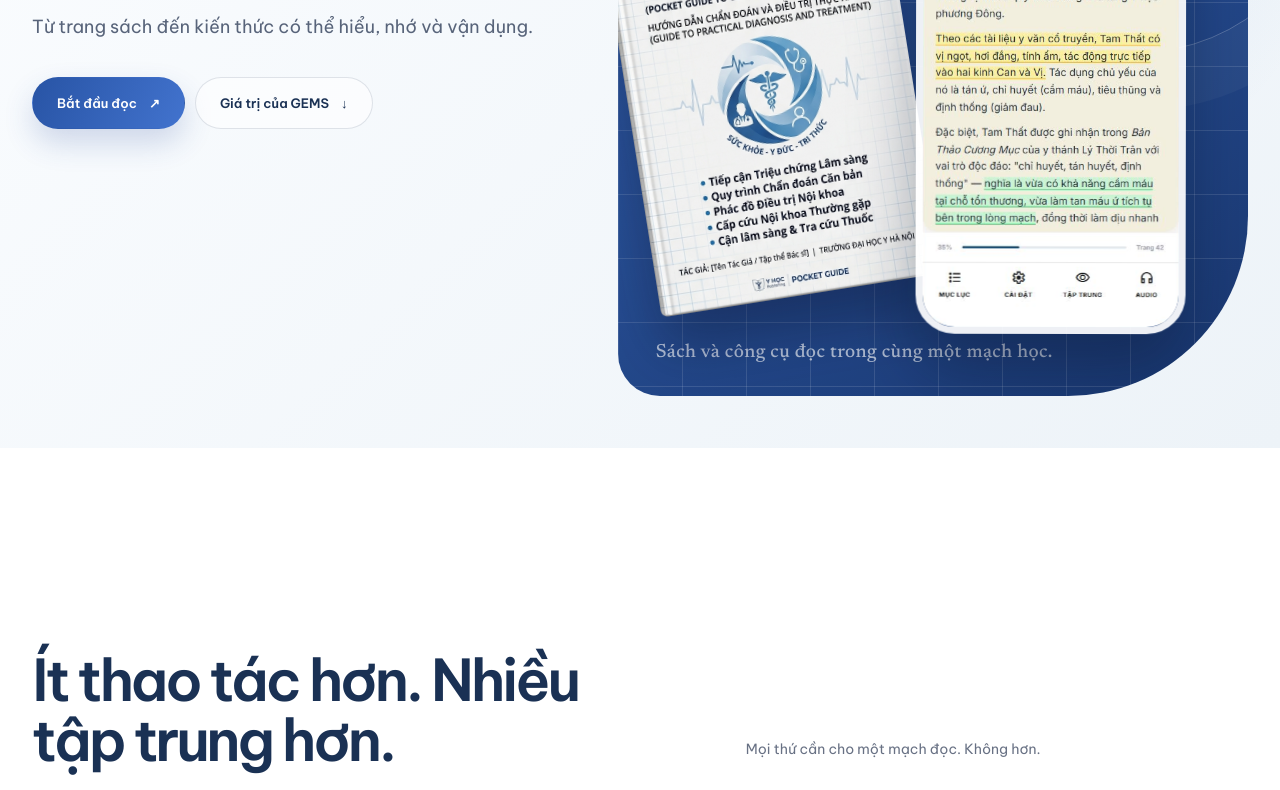
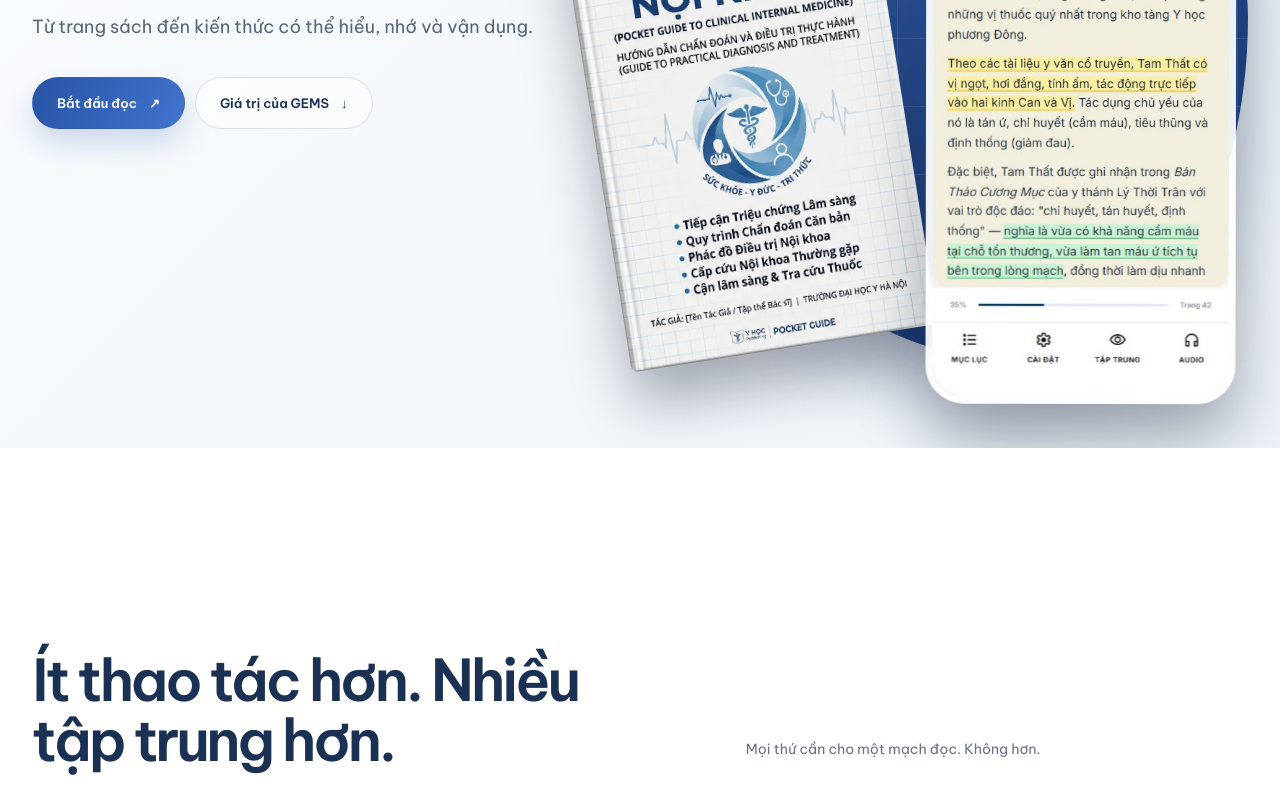
Before and after one commit to hoanganhthai2104/gems-ebook, a website: page landing/index.html in a window 1280 px wide. Shown: the part 352-1142 px from the top of the page. Drawn offline with Linux system fonts and the light colour scheme.

Commit message:
feat: redesign landing hero with floating composition

```diff
--- a/landing/index.html
+++ b/landing/index.html
@@ -130,34 +130,35 @@
       height: calc(100svh - 130px);
       min-height: 460px;
       max-height: 650px;
-      overflow: hidden;
-      border-radius: 42px 42px 180px 42px;
-      background:
-        linear-gradient(rgba(255, 255, 255, .12) 1px, transparent 1px),
-        linear-gradient(90deg, rgba(255, 255, 255, .12) 1px, transparent 1px),
-        linear-gradient(145deg, #315faf, #18366f);
-      background-size: 64px 64px, 64px 64px, auto;
+      isolation: isolate;
     }
     .book-stage::before {
       position: absolute;
-      right: -85px;
-      top: -85px;
-      width: 390px;
-      height: 390px;
-      border: 1px solid rgba(255, 255, 255, .24);
-      border-radius: 50%;
-      box-shadow: 0 0 0 58px rgba(255, 255, 255, .035);
+      z-index: -2;
+      right: 0;
+      top: 3%;
+      width: 88%;
+      height: 92%;
+      border-radius: 48% 52% 38% 62% / 44% 42% 58% 56%;
+      background:
+        linear-gradient(rgba(255, 255, 255, .11) 1px, transparent 1px),
+        linear-gradient(90deg, rgba(255, 255, 255, .11) 1px, transparent 1px),
+        linear-gradient(145deg, #376bc2, #18366f);
+      background-size: 68px 68px, 68px 68px, auto;
+      box-shadow: 0 38px 80px rgba(24, 54, 111, .18);
       content: "";
     }
     .book-stage::after {
       position: absolute;
-      left: 38px;
-      bottom: 34px;
-      color: rgba(255, 255, 255, .64);
-      font-family: "Newsreader", serif;
-      font-size: 19px;
-      letter-spacing: .02em;
-      content: "Sách và công cụ đọc trong cùng một mạch học.";
+      z-index: -1;
+      left: 1%;
+      top: 10%;
+      width: 76%;
+      height: 72%;
+      border: 1.5px solid rgba(224, 179, 66, .65);
+      border-radius: 50%;
+      content: "";
+      transform: rotate(-18deg);
     }
     .book {
       position: absolute;
@@ -168,13 +169,13 @@
       transition: transform .9s var(--ease);
     }
     .book img { width: 100%; height: auto; }
-    .book-one { z-index: 2; left: 42px; top: 126px; width: 285px; transform: rotate(-9deg); animation: bookDrift 7s ease-in-out infinite; }
+    .book-one { z-index: 2; left: 12px; top: 142px; width: 310px; transform: rotate(-9deg); animation: bookDrift 7s ease-in-out infinite; }
     .hero-reader {
       position: absolute;
       z-index: 3;
-      right: 62px;
-      top: 38px;
-      width: 270px;
+      right: 12px;
+      top: 24px;
+      width: 310px;
       border: 7px solid rgba(255, 255, 255, .92);
       border-radius: 39px;
       box-shadow: 0 34px 64px rgba(5, 13, 35, .35);
@@ -425,8 +426,8 @@
     .delay-2 { transition-delay: .12s; }
     .delay-3 { transition-delay: .18s; }
 
-    @media (min-width: 1600px) and (min-height: 800px) {
-      :root { --shell: 1480px; }
+    @media (min-width: 1360px) and (min-height: 800px) {
+      :root { --shell: 1440px; }
       .header-inner { height: 90px; }
       .brand { font-size: 15px; }
       .brand img { width: 46px; height: 46px; }
@@ -434,13 +435,12 @@
       .button { min-height: 54px; padding-inline: 26px; font-size: 13px; }
       .hero { padding: 112px 0 34px; }
       .hero-grid { grid-template-columns: .88fr 1.12fr; gap: 100px; }
-      .hero h1 { max-width: 760px; font-size: 88px; }
+      .hero h1 { max-width: 760px; font-size: clamp(78px, 5.2vw, 88px); }
       .hero-lead { max-width: 620px; font-size: 17px; }
       .hero-actions { margin-top: 40px; }
-      .book-stage { height: calc(100svh - 150px); max-height: 760px; border-radius: 52px 52px 210px 52px; }
-      .book-one { left: 58px; top: 154px; width: 340px; }
-      .hero-reader { right: 78px; top: 48px; width: 315px; border-radius: 44px; }
-      .book-stage::after { left: 48px; bottom: 40px; font-size: 21px; }
+      .book-stage { height: calc(100svh - 150px); max-height: 760px; }
+      .book-one { left: 18px; top: 164px; width: 370px; }
+      .hero-reader { right: 22px; top: 26px; width: 365px; border-radius: 48px; }
       .values h2, .audience h2, .dayflow h2, .depth-copy h2 { font-size: 76px; }
       .values-intro, .audience-note, .dayflow-copy p, .depth-copy p { font-size: 15px; }
       .value-item { min-height: 285px; padding: 34px; }
@@ -501,10 +501,11 @@
       .hero { padding: 104px 0 36px; }
       .hero h1 { font-size: 53px; }
       .hero-lead { font-size: 13px; }
-      .book-stage { min-height: 500px; border-radius: 26px 26px 110px 26px; }
-      .book-one { left: 19px; top: 158px; width: 195px; }
-      .hero-reader { right: 26px; top: 34px; width: 205px; border-width: 5px; border-radius: 31px; }
-      .book-stage::after { right: 28px; left: 28px; bottom: 30px; font-size: 15px; }
+      .book-stage { min-height: 500px; overflow: hidden; }
+      .book-stage::before { right: 2%; width: 94%; border-radius: 42% 58% 40% 60% / 38% 42% 58% 62%; }
+      .book-stage::after { left: 4%; top: 13%; width: 82%; height: 68%; }
+      .book-one { left: 20px; top: 168px; width: 220px; }
+      .hero-reader { right: 34px; top: 32px; width: 235px; border-width: 5px; border-radius: 34px; }
       .values { padding: 88px 0; }
       .values h2 { font-size: 43px; }
       .value-list { grid-template-columns: 1fr; gap: 12px; margin-top: 50px; }
```
